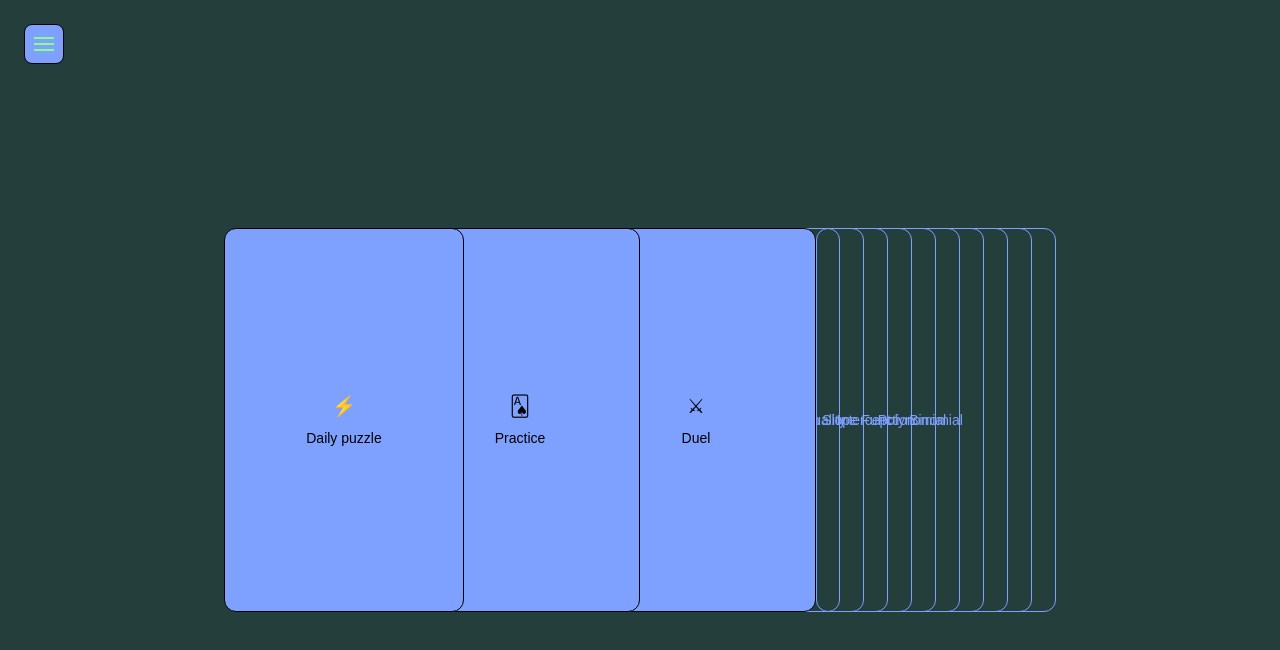
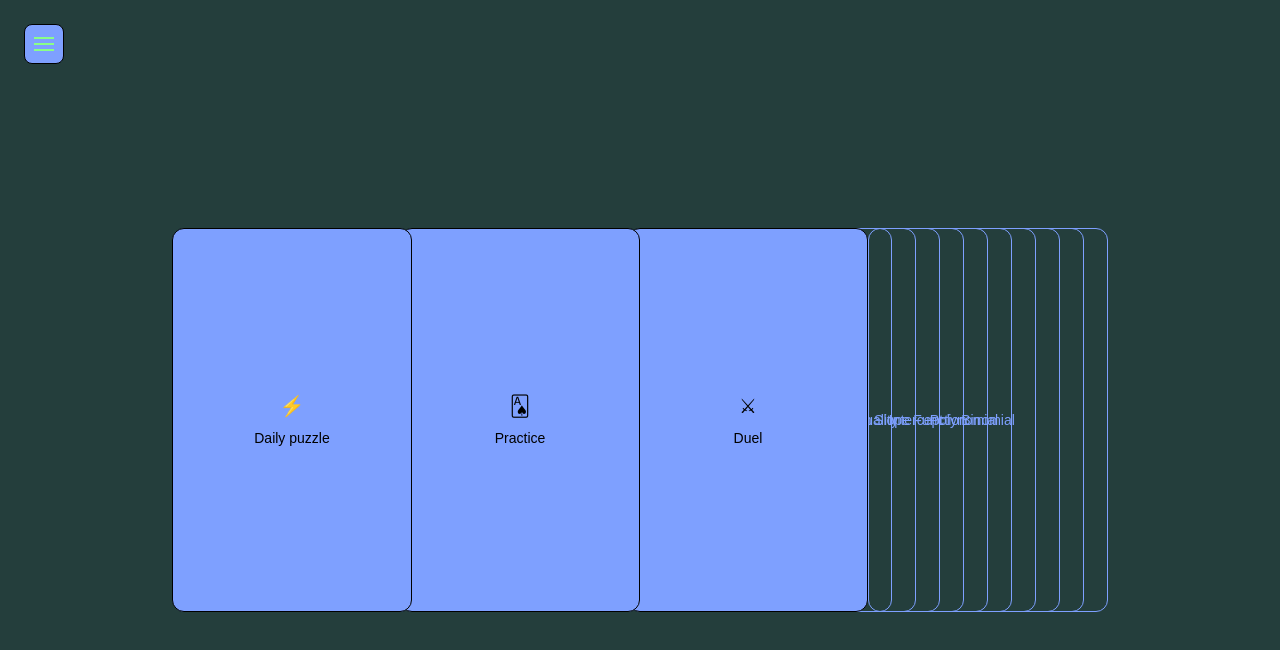
Before and after one commit to shfox2-dev/the.deck, a Next.js app: page / in a window 1280 px wide. Shown: the top 650 px of the page. Built offline with nearby package versions, Linux system fonts and the light colour scheme.

Commit message:
Update page.js

```diff
--- a/app/page.js
+++ b/app/page.js
@@ -17,7 +17,7 @@ const OVERLAP_RATIO = 0.9; // 0 = no overlap, closer to 1 = mostly hidden
 const OVERLAP_PX = CARD_WIDTH * OVERLAP_RATIO;
 // Entrance cards use a fixed overlap instead, so they always visibly stick
 // out from the deck regardless of how OVERLAP_PX is tuned.
-const ENTRANCE_OVERLAP_PX = 64;
+const ENTRANCE_OVERLAP_PX = 12;
 
 export default function Home() {
   // Track which card is hovered so we can force its z-index above everything
```
